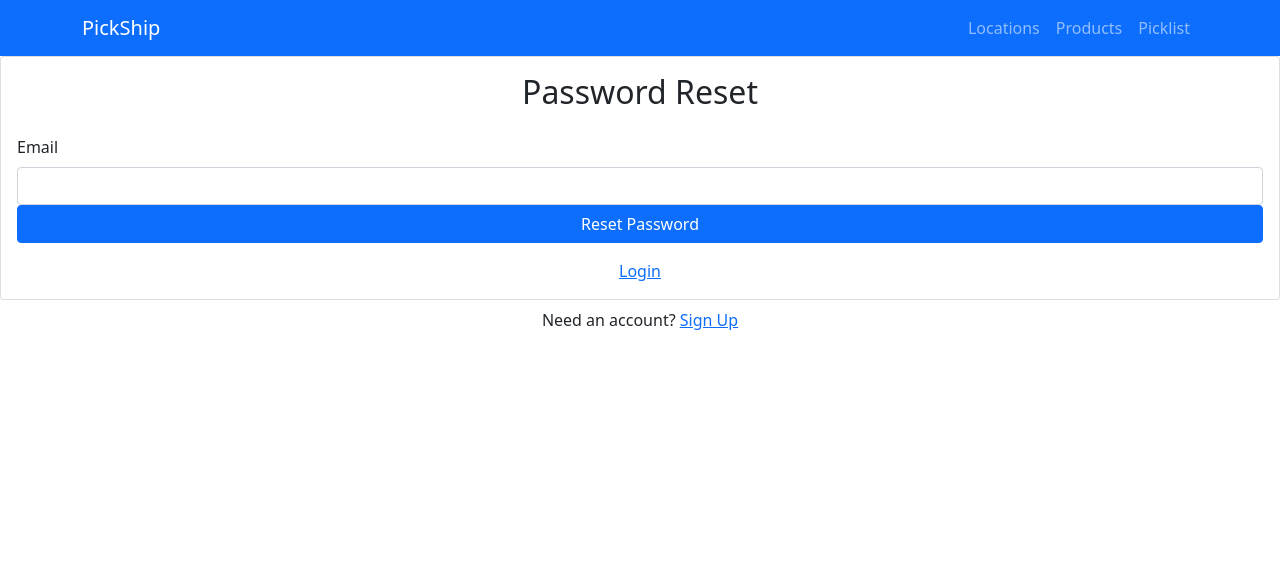
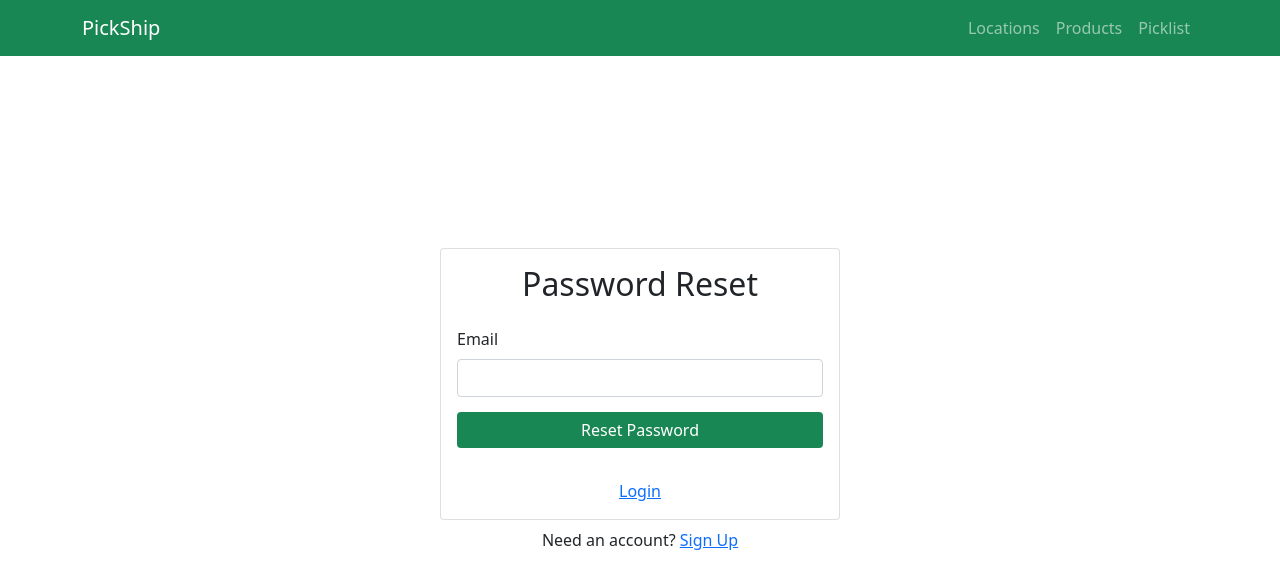
Before and after one commit to jdbench/pickship-react, a React (Create React App) app: page /forgot-password in a window 1280 px wide. Shown: the top 588 px of the page. Built offline with nearby package versions, Linux system fonts and the light colour scheme; no server answers.

Commit message:
changed colors

```diff
--- a/src/components/auth/ForgotPassword.js
+++ b/src/components/auth/ForgotPassword.js
@@ -2,6 +2,7 @@ import React, { useRef, useState } from "react"
 import { Form, Button, Card, Alert } from "react-bootstrap"
 import { useAuth } from "../../contexts/AuthContext"
 import { Link } from "react-router-dom"
+import CenteredContainer from "./CenteredContainer"
 
 export default function ForgotPassword() {
   const emailRef = useRef()
@@ -27,7 +28,7 @@ export default function ForgotPassword() {
   }
 
   return (
-    <>
+    <CenteredContainer>
       <Card>
         <Card.Body>
           <h2 className="text-center mb-4">Password Reset</h2>
@@ -38,7 +39,7 @@ export default function ForgotPassword() {
               <Form.Label>Email</Form.Label>
               <Form.Control type="email" ref={emailRef} required />
             </Form.Group>
-            <Button disabled={loading} className="w-100" type="submit">
+            <Button disabled={loading} className="w-100 bg-success outline-none" style={{ margin: "15px 0", border: "none"}} type="submit">
               Reset Password
             </Button>
           </Form>
@@ -50,6 +51,6 @@ export default function ForgotPassword() {
       <div className="w-100 text-center mt-2">
         Need an account? <Link to="/signup">Sign Up</Link>
       </div>
-    </>
+    </CenteredContainer>
   )
 }
--- a/src/components/auth/Login.js
+++ b/src/components/auth/Login.js
@@ -42,7 +42,7 @@ export default function Login() {
               <Form.Label>Password</Form.Label>
               <Form.Control type="password" ref={passwordRef} required />
             </Form.Group>
-            <Button disabled={loading} className="w-100" type="submit">
+            <Button disabled={loading} className="w-100 bg-success outline-none" style={{ margin: "15px 0", border: "none"}} type="submit">
               Log In
             </Button>
           </Form>
--- a/src/components/auth/Signup.js
+++ b/src/components/auth/Signup.js
@@ -51,7 +51,7 @@ export default function Signup() {
               <Form.Label>Password Confirmation</Form.Label>
               <Form.Control type="password" ref={passwordConfirmRef} required />
             </Form.Group>
-            <Button disabled={loading} className="w-100" type="submit">
+            <Button disabled={loading} className="w-100 bg-success outline-none" style={{ margin: "15px 0", border: "none"}} type="submit">
               Sign Up
             </Button>
           </Form>
--- a/src/components/auth/UpdateProfile.js
+++ b/src/components/auth/UpdateProfile.js
@@ -74,7 +74,7 @@ export default function UpdateProfile() {
                 placeholder="Leave blank to keep the same"
               />
             </Form.Group>
-            <Button disabled={loading} className="w-100" type="submit">
+            <Button disabled={loading} className="w-100 bg-success outline-none" style={{ margin: "15px 0", border: "none"}} type="submit">
               Update
             </Button>
           </Form>
--- a/src/components/pickship/nav/Navbar.js
+++ b/src/components/pickship/nav/Navbar.js
@@ -6,12 +6,14 @@ import { Container } from 'react-bootstrap';
 export default function NavbarComponent() {
   return (
 
-        <Navbar bg="primary" variant="dark">
+        <Navbar collapseOnSelect expand="md" fixed="top" bg="success" variant="dark">
             <Container>
                 <Navbar.Brand as={Link} to="/">
                     PickShip
                 </Navbar.Brand>
-                <Nav>
+                <Navbar.Toggle aria-controls="responsive-navbar-nav" />
+                <Navbar.Collapse className="responsive-navbar-nav" >
+                    <Nav className="justify-content-end" style={{ width: "100%" }}>
                         <Nav.Link as={Link} to="/locations">
                             Locations
                         </Nav.Link>
@@ -22,6 +24,7 @@ export default function NavbarComponent() {
                             Picklist
                         </Nav.Link>
                     </Nav>
+                </Navbar.Collapse>
             </Container>
         </Navbar>
   )
```
Lines whose indentation alone changed are shown as unchanged.
